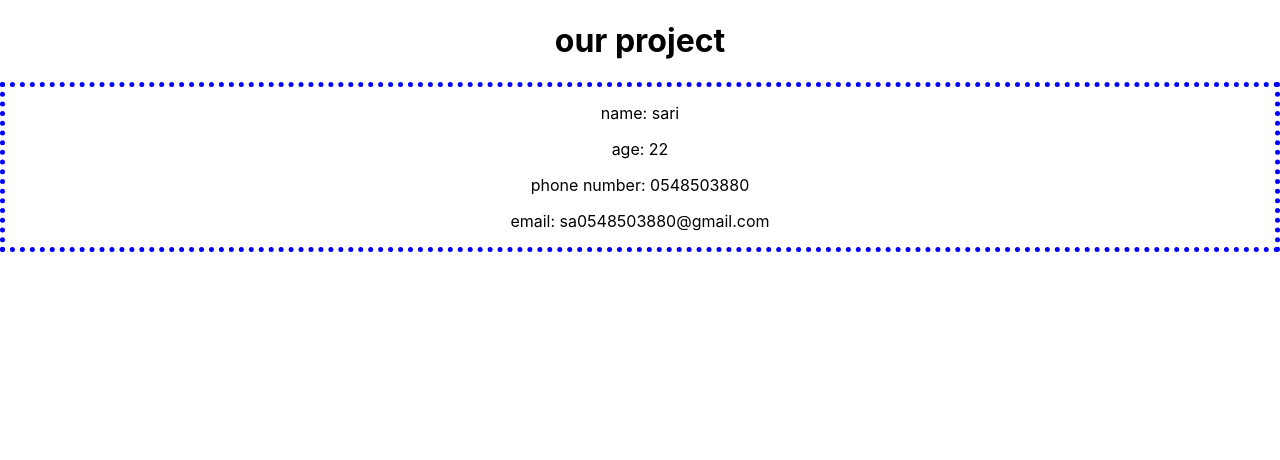
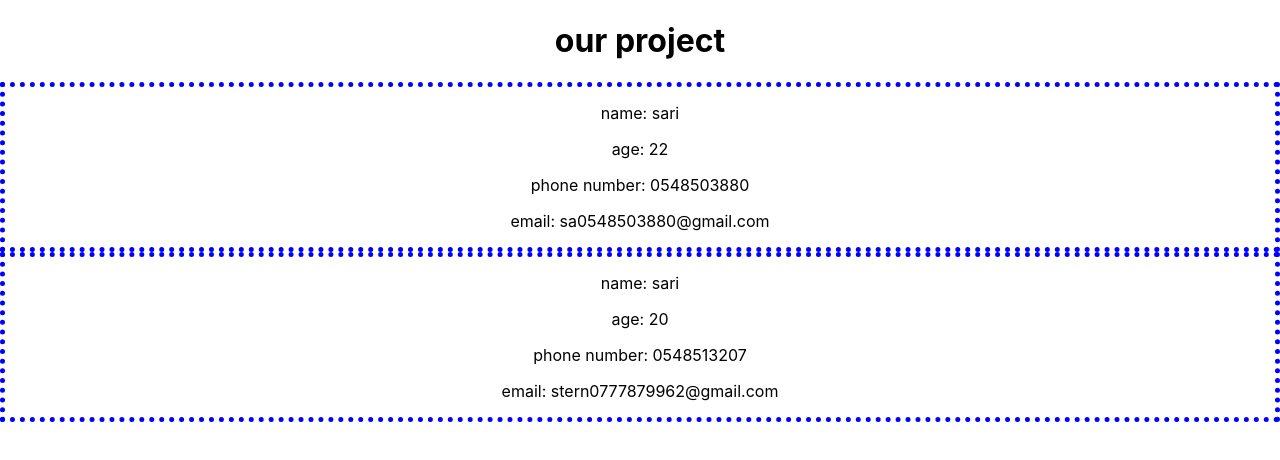
Before and after one commit to sariHeber/shvavim-git, a React (Create React App) app in the folder our-project/: page / in a window 1280 px wide. Shown: the top 460 px of the page. Built offline with nearby package versions, Linux system fonts and the light colour scheme.

Commit message:
Sari Stern first Commit

```diff
--- /dev/null
+++ b/our-project/src/components/SariStern.jsx
@@ -0,0 +1,13 @@
+import React from "react";
+
+export const SariStern = () => {
+
+    return(
+       <div style={{borderColor:'blue', borderWidth:'5px', borderStyle:'dotted'}}>
+        <p>name: sari</p>
+        <p> age: 20</p>
+        <p> phone number: 0548513207</p>
+        <p> email: stern0777879962@gmail.com</p>
+       </div>
+    )
+}
--- a/our-project/src/components/ourComponents.jsx
+++ b/our-project/src/components/ourComponents.jsx
@@ -1,5 +1,6 @@
 import React from "react";
 import { SariHeimannComp } from "./sariHeimann";
+import { SariStern } from "./SariStern";
 
 export const OurComponents = () => {
 
@@ -7,6 +8,7 @@ export const OurComponents = () => {
         <div>
             <h1>our project</h1>
             <SariHeimannComp></SariHeimannComp>
+            <SariStern></SariStern>
         </div>
     )
 }
```
Also changed, not shown: 1 other file (tests, documents, lock files or other folders).
